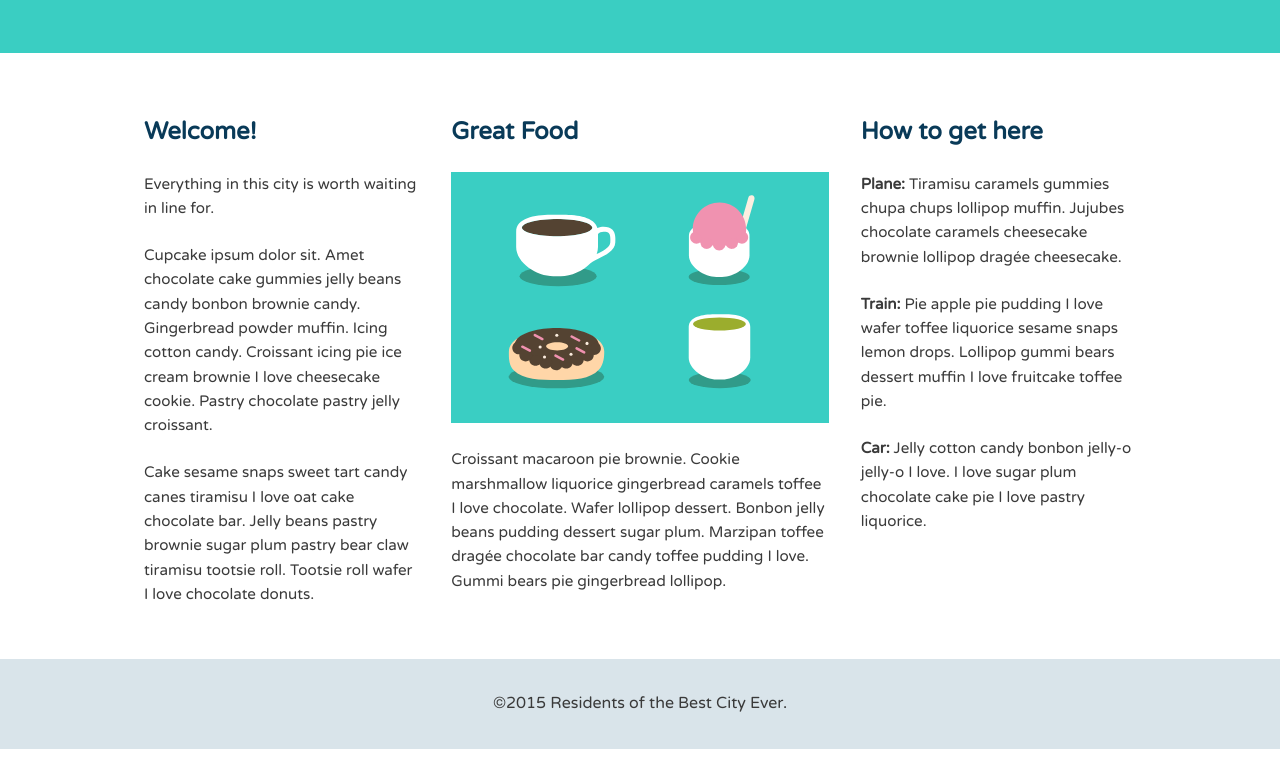
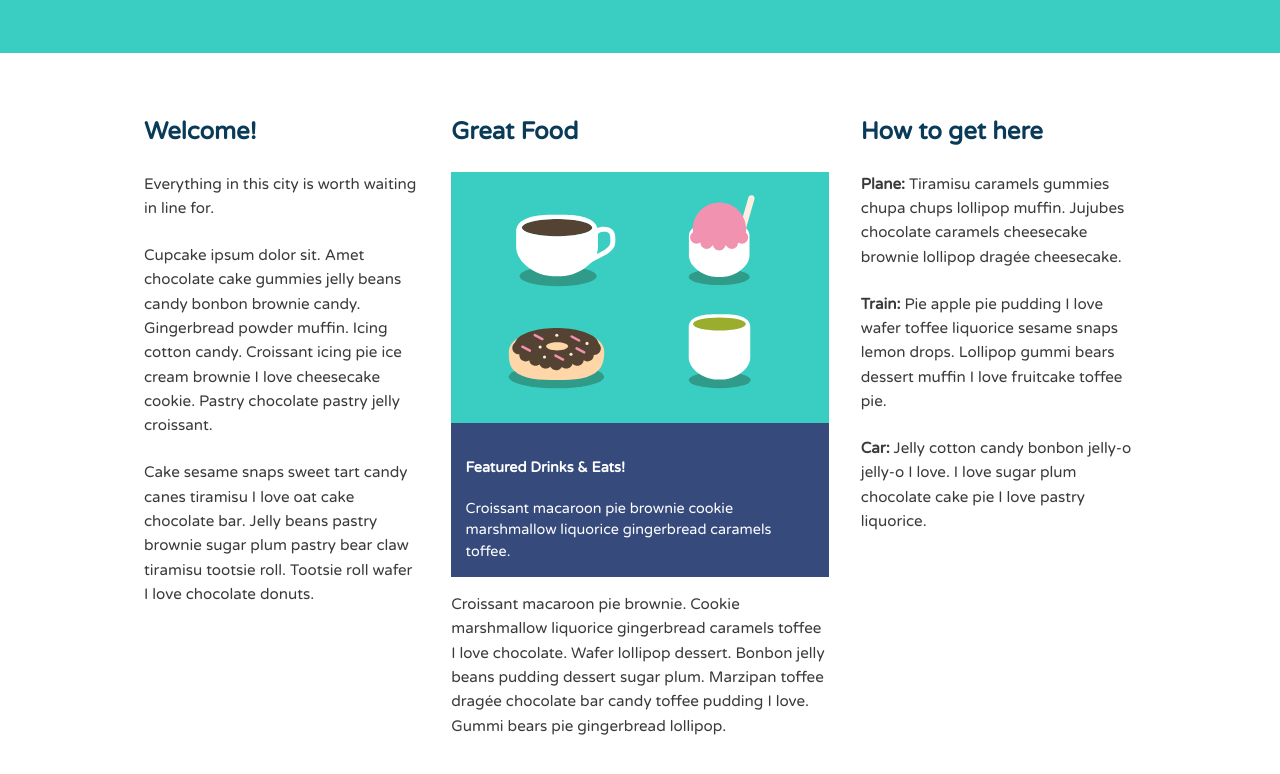
Before and after one commit to maggiewld/CSSLayoutBasics, a plain HTML site: page index.html in a window 1280 px wide. Shown: the part 424-1198 px from the top of the page. Before the commit the page ends 1173 px from the top, so only its background shows below. Drawn offline with Linux system fonts and the light colour scheme.

Commit message:
Add and style figcaption, primary col content.

```diff
--- a/css/style.css
+++ b/css/style.css
@@ -35,6 +35,19 @@ a {
 
 img {
   max-width: 100%;
+}
+
+figure {
+	margin: 0;
+	line-height: 0;
+}
+
+figcaption {
+	font-size: .9em;
+	line-height: 1.5;
+	color: #fff;
+	padding: 1em;
+	background: rgba(19,43,102, .85);
 }
 
 /* =================================
--- a/index.html
+++ b/index.html
@@ -37,8 +37,15 @@
 
       <div class="primary col">
         <h2>Great Food</h2>
-        <img class="feat-img" src="img/treats.svg" alt="Drinks and eats">
-        <p>Croissant macaroon pie brownie. Cookie marshmallow liquorice gingerbread caramels toffee I love chocolate. Wafer lollipop dessert. Bonbon jelly beans pudding dessert sugar plum. Marzipan toffee drag&#233;e chocolate bar candy toffee pudding I love. Gummi bears pie gingerbread lollipop.</p>
+          <figure>
+            <img class="feat-img" src="img/treats.svg" alt="Drinks and eats">
+            <figcaption>
+              <h4>Featured Drinks &amp; Eats!</h4>
+					    Croissant macaroon pie brownie cookie marshmallow liquorice gingerbread caramels toffee.
+            </figcaption>
+          </figure>
+
+          <p>Croissant macaroon pie brownie. Cookie marshmallow liquorice gingerbread caramels toffee I love chocolate. Wafer lollipop dessert. Bonbon jelly beans pudding dessert sugar plum. Marzipan toffee drag&#233;e chocolate bar candy toffee pudding I love. Gummi bears pie gingerbread lollipop.</p>
       </div> <!-- /.primary -->
 
       <div class="tertiary col">
```
